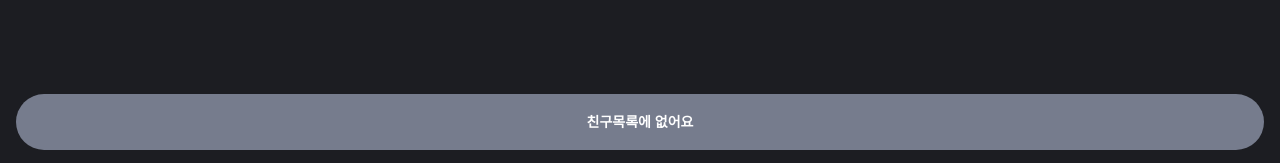
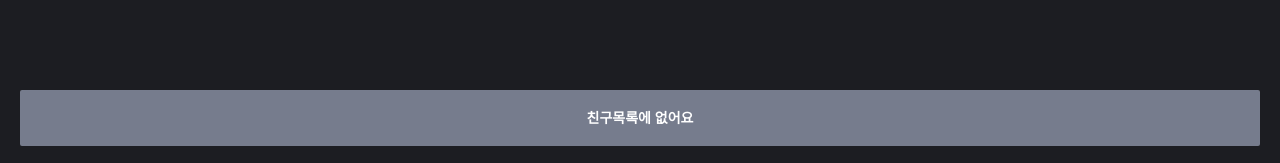
Before and after one commit to depromeet/ggogeet-client, a Next.js app: page /letter-write in a window 1280 px wide. Shown: the part 634-797 px from the top of the page. Built offline with nearby package versions, Linux system fonts and the light colour scheme; a web font is replaced by a local one.

Commit message:
💄 편지 작성 - BottomButtonContainer design 수정

```diff
--- a/src/components/features/LetterWrite/InputRecipient/styled.ts
+++ b/src/components/features/LetterWrite/InputRecipient/styled.ts
@@ -8,34 +8,17 @@ const LetterWriteInputRecipientLayoutWrapper = styled.div`
 `;
 
 const BottomButtonContainer = styled.div<{ type?: string }>`
-  width: calc(100% - 32px);
+  width: 100%;
   position: fixed;
-  bottom: 16px;
-  margin: 0 auto;
+  padding: 20px;
+  bottom: 0;
   left: 0;
   right: 0;
-  display: flex;
-  flex-direction: column;
-  gap: 8px;
 
   button {
+    /* FIXME: 공통 컴포넌트 BottomButton 참고 */
     height: 56px;
-    border-radius: 30px;
-  }
-
-  button {
-    ${({ type }) =>
-      type === "Initial Page" &&
-      `
-      width: 100%;
-    `}
-    &:first-of-type {
-      ${({ type }) =>
-        type === "Initial Page" &&
-        `
-        border: 1px solid #767c8d;
-    `}
-    }
+    border-radius: 2px;
   }
 `;
 
```
